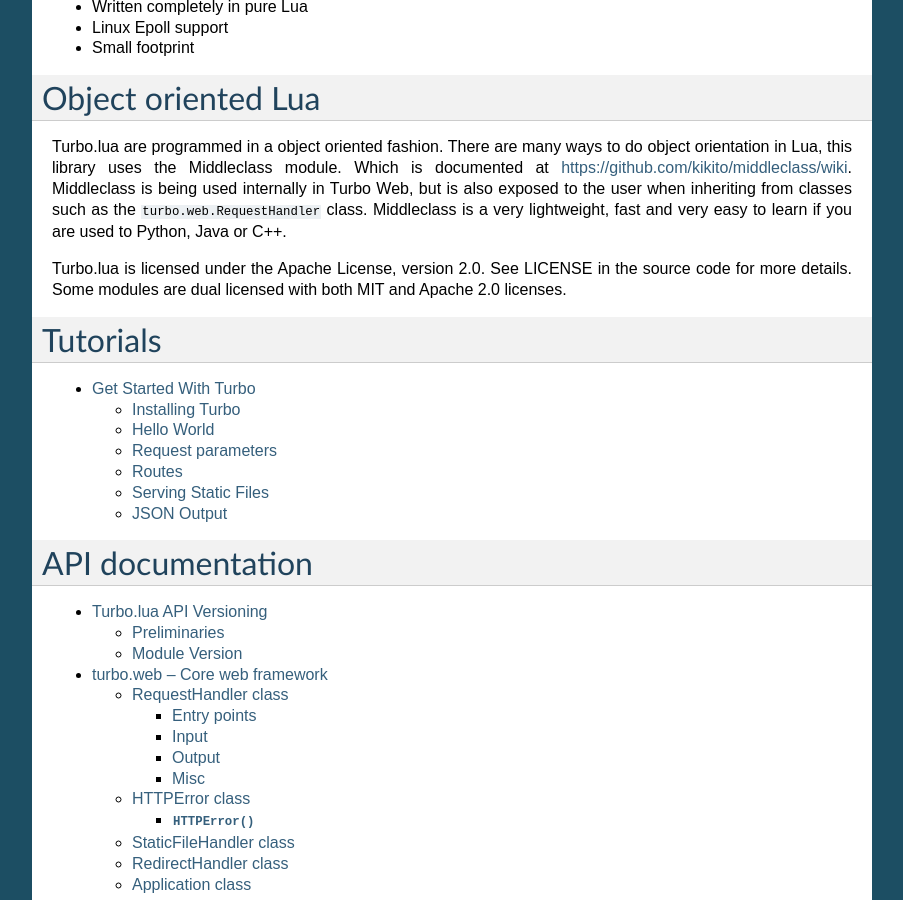
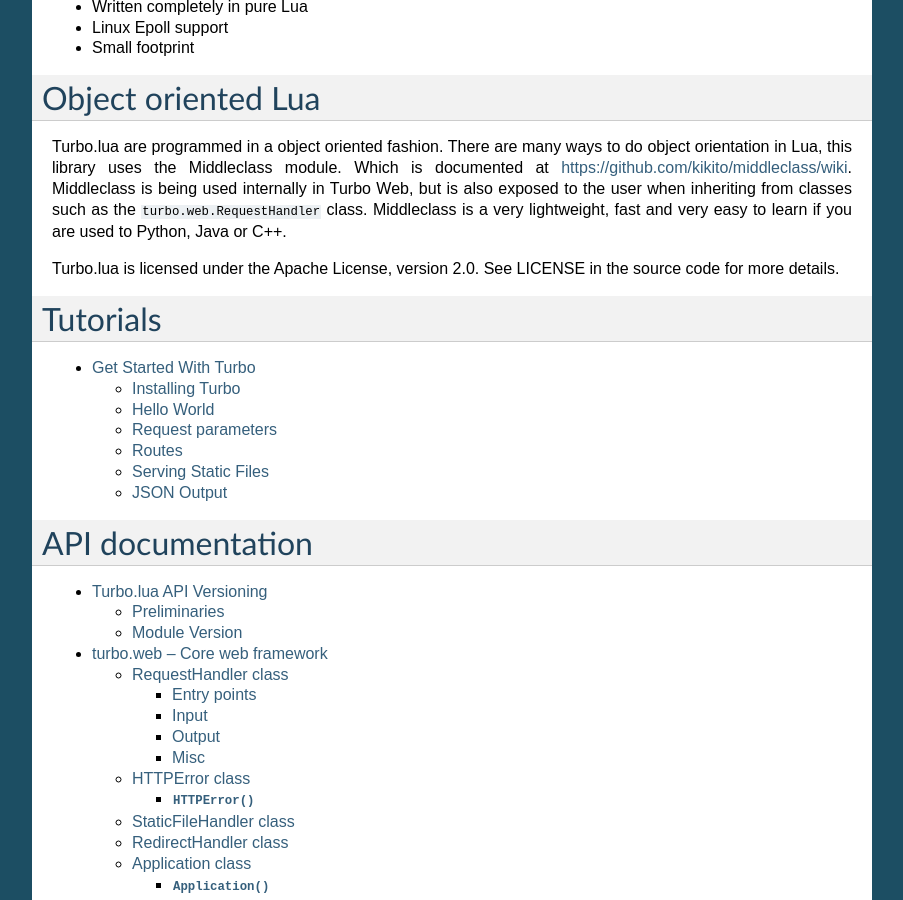
Before and after one commit to kernelsauce/turbo, a Sphinx documentation site: the page built from doc/index.rst, in a window 1280 px wide and 900 px high, scrolled down 591 px. Shown: the whole window, without its empty margins (198-1101 px from the left). Built offline with Sphinx 7.4.7, drawn with Linux system fonts in a browser that asks for light colours.

Commit message:
Removed irrelevant copyright thing.

```diff
--- a/doc/index.rst
+++ b/doc/index.rst
@@ -41,8 +41,7 @@
 ``turbo.web.RequestHandler`` class. Middleclass is a very lightweight, fast and very
 easy to learn if you are used to Python, Java or C++.
 
-Turbo.lua is licensed under the Apache License, version 2.0. See LICENSE in the source code for more details. Some modules
-are dual licensed with both MIT and Apache 2.0 licenses.
+Turbo.lua is licensed under the Apache License, version 2.0. See LICENSE in the source code for more details.
 
 
 Tutorials
```
